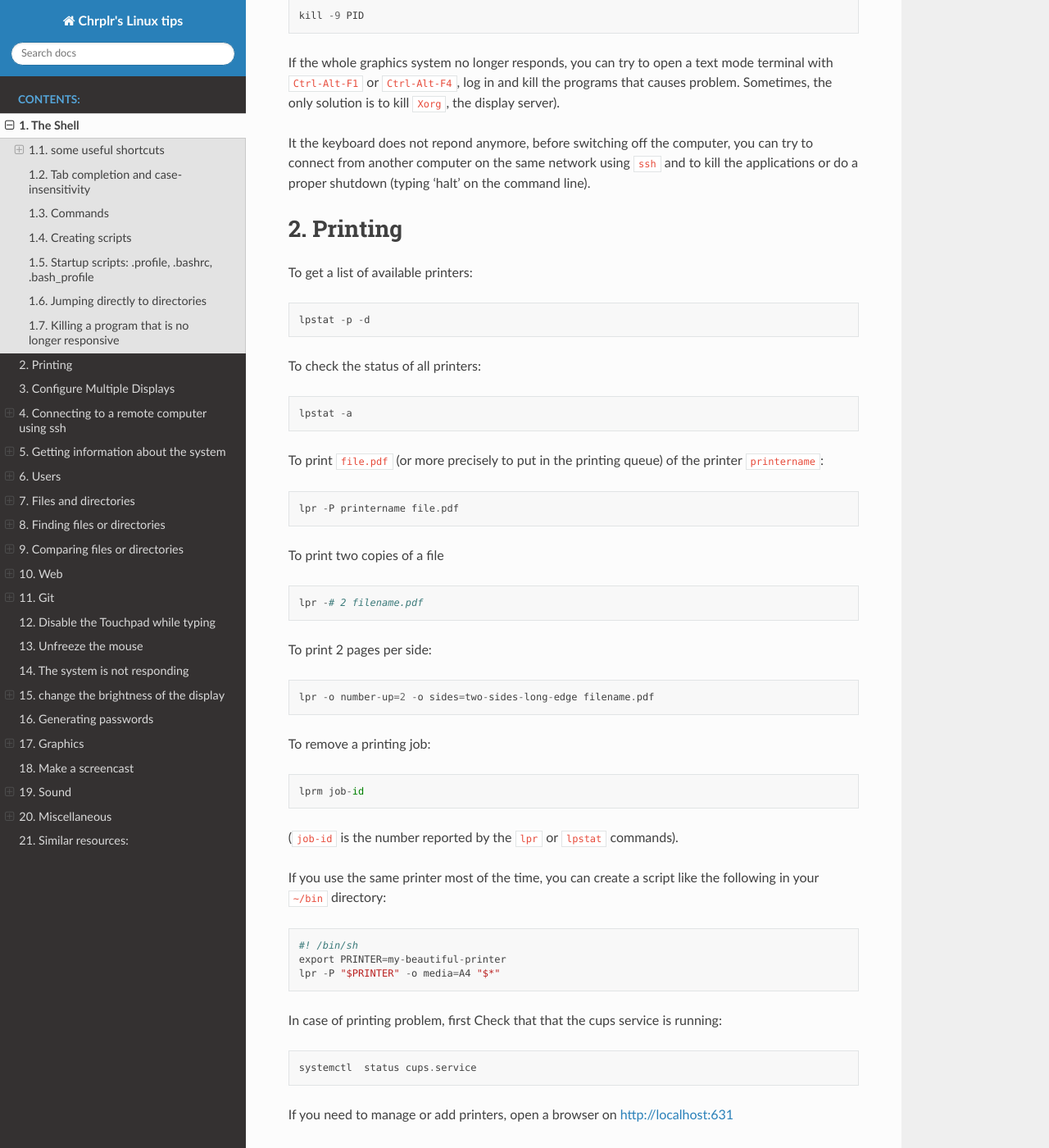
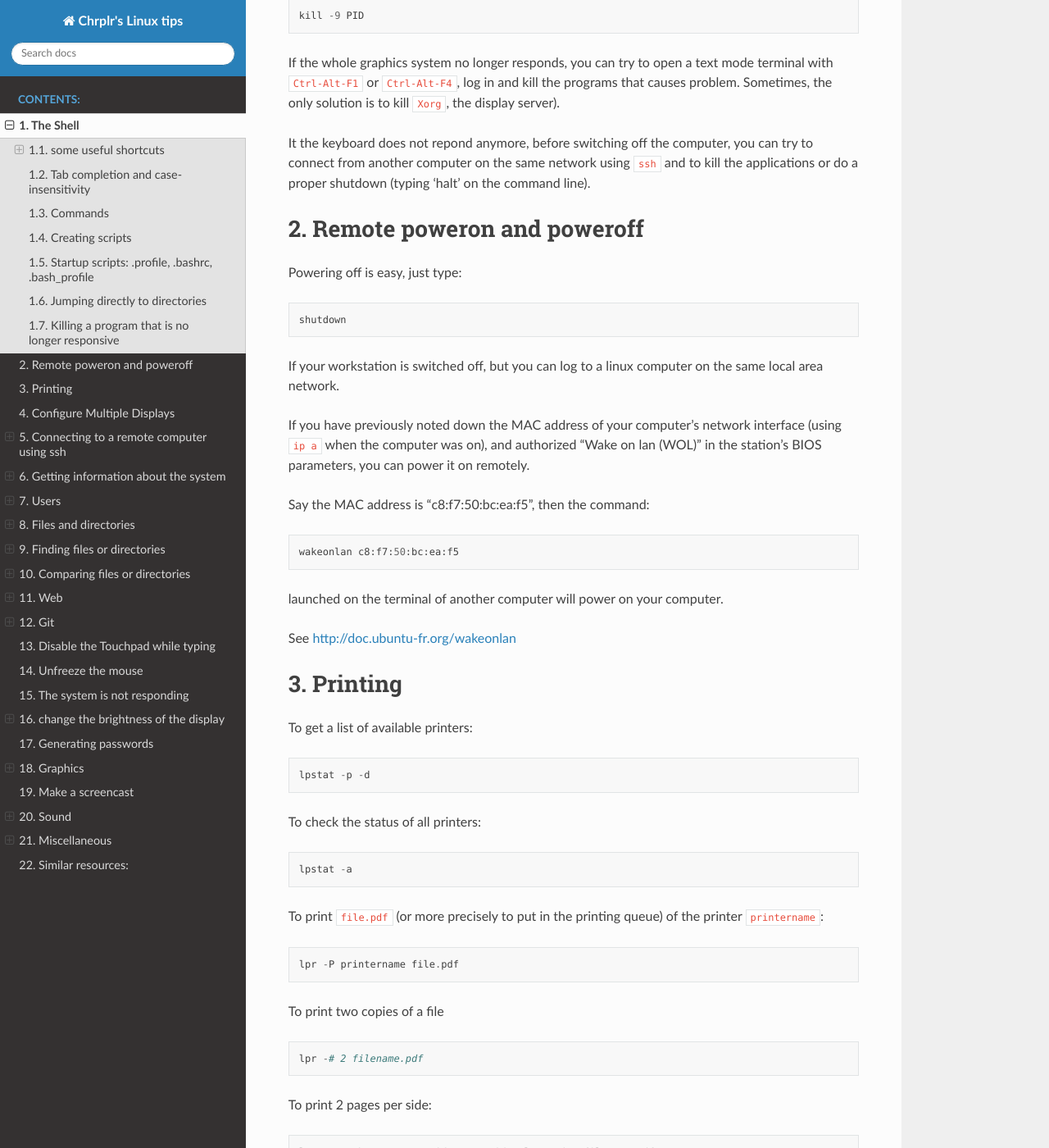
Before and after one commit to chrplr/linux-tips, a Sphinx documentation site: the page built from docs/linux_howto.rst, in a window 1280 px wide and 1400 px high, scrolled down 5341 px. Shown: the whole window at 82% size. Built offline with Sphinx 7.4.7 and the Read the Docs theme 2.0.0, drawn with Linux system fonts in a browser that asks for light colours; some of the changed text lies outside the part shown.

Commit message:
wake on lan added

```diff
--- a/docs/linux_howto.rst
+++ b/docs/linux_howto.rst
@@ -294,6 +294,29 @@ It the keyboard does not repond anymore, before switching off the
 computer, you can try to connect from another computer on the same
 network using ``ssh`` and to kill the applications or do a proper
 shutdown (typing ‘halt’ on the command line).
+
+
+Remote poweron and poweroff
+---------------------------
+
+Powering off is easy, just type::
+
+   shutdown
+
+If your workstation is switched off, but you can log to a linux computer on the same local area network.
+
+If you have previously noted down the MAC address of your computer's network interface (using ``ip a`` when the computer was on),
+and authorized "Wake on lan (WOL)" in the station's BIOS parameters, you can power it on remotely.
+
+Say the MAC address is "c8:f7:50:bc:ea:f5", then the command::
+
+    wakeonlan c8:f7:50:bc:ea:f5
+
+launched on the terminal of another computer will power on your computer.
+
+See http://doc.ubuntu-fr.org/wakeonlan
+
+
 
 Printing
 --------
```
